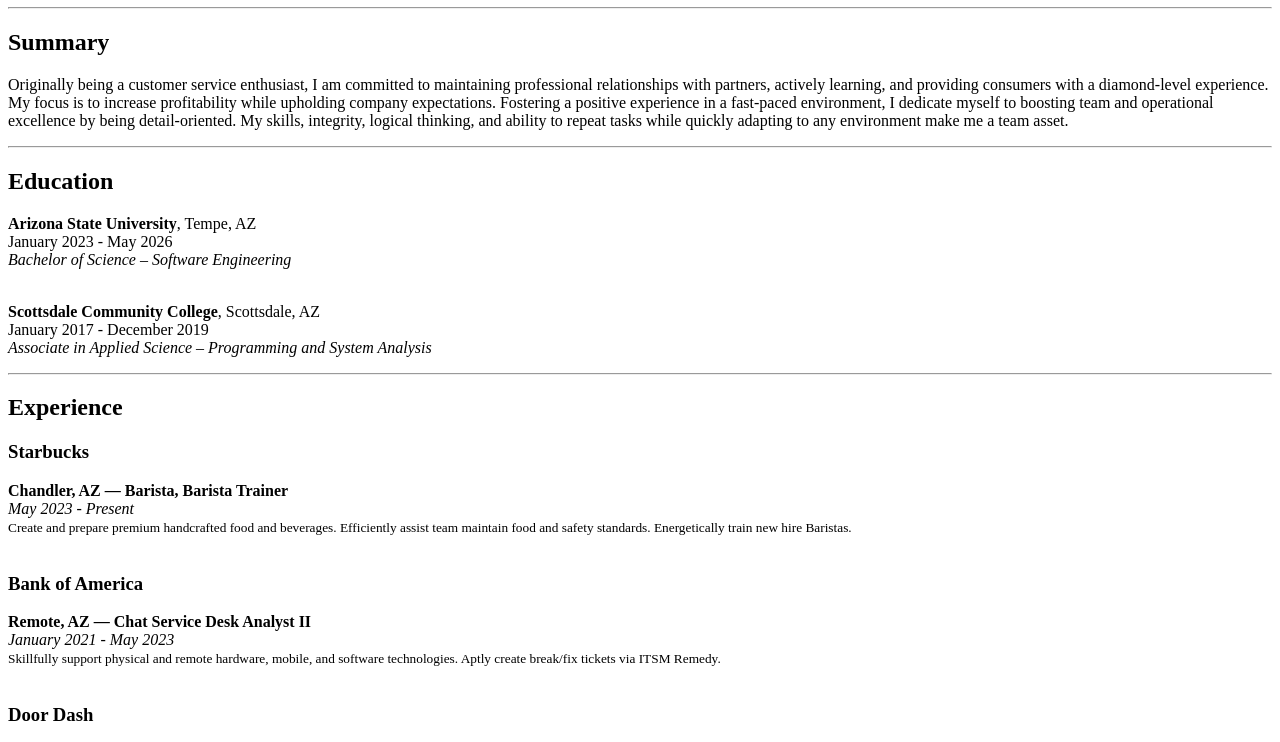
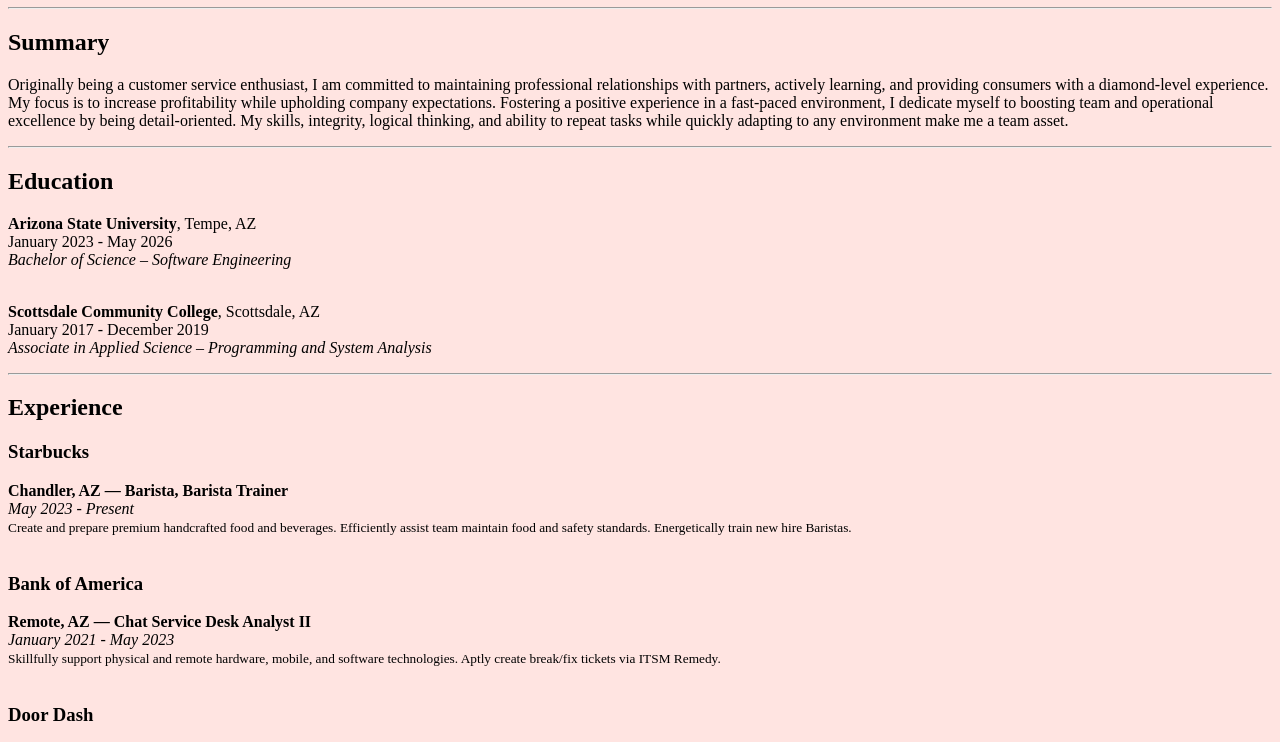
Before and after one commit to codingwithmj/mj-resume, a plain HTML site: page index.html in a window 1280 px wide. Shown: the part 73-815 px from the top of the page. Drawn offline with Linux system fonts and the light colour scheme.

Commit message:
Update index.html

```diff
--- a/index.html
+++ b/index.html
@@ -1,5 +1,5 @@
 <!DOCTYPE html>
-<html lang="en">
+<html lang="en" style="background-color: mistyrose;">
 <head>
     <meta charset="UTF-8">
     <meta name="viewport" content="width=device-width, initial-scale=1.0">
```
